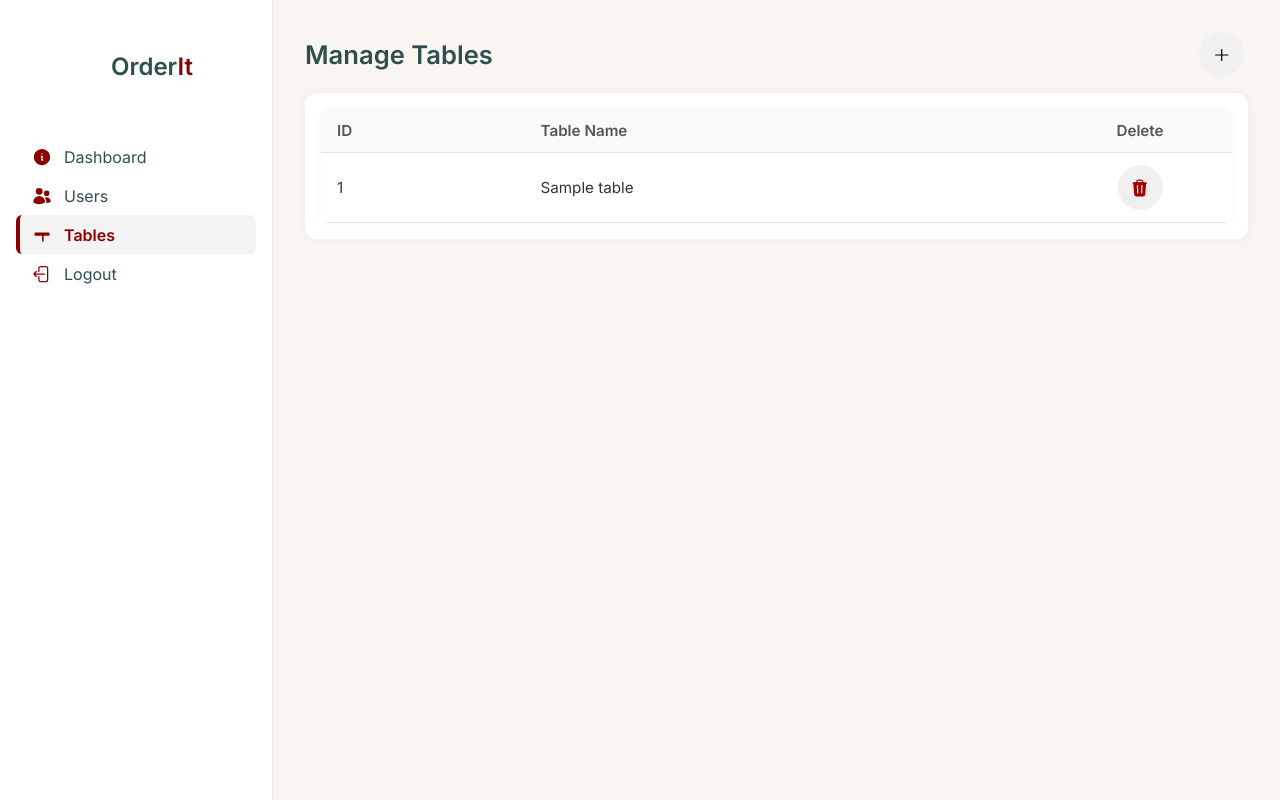
After one commit to GeorgeMoucht/OrderIt, a Django app: page /web/tables/ in a window 1280 px wide. The commit adds this page. Run offline with Django 5.2, Linux system fonts and the light colour scheme; a user stored in the database is signed in; tables that the repository leaves empty hold one stand-in row (values such as "Sample post").

Commit message:
Manage Table in Dashboard Completed.

```diff
--- /dev/null
+++ b/backend/web/static/css/manage_tables.css
@@ -0,0 +1,80 @@
+.table-container {
+    overflow-x: auto;
+    margin-top: 1rem;
+    background-color: #fff;
+    padding: 1rem;
+    border-radius: 12px;
+    box-shadow: 0 0 12px rgba(0, 0, 0, 0.05);
+}
+
+.user-table {
+    width: 100%;
+    border-collapse: collapse;
+    font-size: 0.95rem;
+    font-family: 'Inter', sans-serif;
+}
+
+.user-table thead {
+    background-color: #f5f5f5;
+    color: #333;
+    text-align: left;
+}
+
+.user-table th, .user-table td {
+    padding: 12px 16px;
+    border-bottom: 1px solid #e0e0e0;
+}
+
+.user-table th {
+    font-weight: 600;
+    font-size: 0.95rem;
+}
+
+.user-table tbody tr:hover {
+    background-color: #fafafa;
+}
+
+.actions {
+    text-align: center;
+    white-space: nowrap;
+}
+
+.icon-btn {
+    border: none;
+    background-color: #f0f0f0;
+    border-radius: 50%;
+    width: 45px;
+    height: 45px;
+    display: flex;
+    align-items: center;
+    justify-content: center;
+    margin: 0 4px;
+    cursor: pointer;
+    transition: background 0.2s ease;
+}
+.icon-btn svg {
+    color: black;
+    width: 22px;
+    height: 22px;
+}
+
+.delete-table-btn svg {
+    color: #a40000;
+    width: 20px;
+    height: 20px;
+}
+
+.delete-table-btn:hover svg {
+    color: #d10000;
+}
+
+
+.icon-btn:hover {
+    transform: scale(1.15);
+}
+
+.icon-actions {
+    display: flex;
+    gap: 0.5rem;
+    justify-content: center;
+}
--- a/backend/web/static/css/manage_users.css
+++ b/backend/web/static/css/manage_users.css
@@ -33,6 +33,7 @@
 .user-table td.actions {
     width: 120px;
     text-align: center;
+    padding-right: 2rem;
 }
 
 .icon-actions {
@@ -87,13 +88,14 @@ tr[data-superuser="true"] {
     cursor: not-allowed;
 }
 
-
-.user-row {
+.user-row,
+.table-row {
     cursor: pointer;
     transition: background-color 0.2s ease;
 }
 
-.user-row:hover {
+.user-row:hover,
+.table-row:hover {
     background-color: #f4f4f4;
     box-shadow: inset 0 0 0 1px #ddd;
 }
@@ -140,7 +142,6 @@ tr[data-superuser="true"] {
     border-color: #8B0000;
 }
 
-
 .page-current {
     background-color: #8B0000;
     color: white;
@@ -154,26 +155,3 @@ tr[data-superuser="true"] {
     background-color: #eee;
     cursor: not-allowed;
 }
-
-/* .pagination-controls {
-    display: flex;
-    justify-content: center;
-    gap: 1rem;
-    margin-top: 1.5rem;
-    font-size: 0.95rem;
-    color: #2F4F4F;
-}
-
-.pagination-controls a {
-    text-decoration: none;
-    padding: 0.4rem 0.8rem;
-    background-color: #f4f4f4;
-    border-radius: 6px;
-    color: #8B0000;
-    font-weight: 500;
-    transition: background 0.2s ease;
-}
-
-.pagination-controls a:hover {
-    background-color: #eaeaea;
-} */
--- a/backend/web/static/js/base.js
+++ b/backend/web/static/js/base.js
@@ -1,3 +1,30 @@
+function openModal(contentId, titleText = "") {
+    const template = document.getElementById(contentId);
+    const clone = template.content.cloneNode(true);
+    const modal = document.getElementById('modal');
+    const modalBody = document.getElementById('modal-body');
+    const modalTitle = document.getElementById('modal-title');
+
+    modalTitle.textContent = titleText;
+    modalBody.innerHTML = "";
+    modalBody.appendChild(clone);
+
+    modal.classList.remove("hidden");
+}
+
+function closeModal() {
+    const modal = document.getElementById("modal");
+    modal.classList.add("fade-out");
+    setTimeout(() => {
+        modal.classList.remove("fade-out");
+        modal.classList.add("hidden");
+    }, 200);
+}
+
+function getCSRFToken() {
+    return document.querySelector('[name=csrfmiddlewaretoken]').value;
+}
+
 function showToast(message, type = "success") {
     const toastContainer = document.getElementById("toast-container");
 
--- /dev/null
+++ b/backend/web/static/js/tables.js
@@ -0,0 +1,75 @@
+document.addEventListener("DOMContentLoaded", function () {
+    document.querySelectorAll(".delete-table-btn").forEach((btn) => {
+        btn.addEventListener("click", () => {
+            const tableId = btn.getAttribute("data-tableid");
+            const tableName = btn.getAttribute("data-tablename");
+            openModal("delete-table-template", "Delete Table");
+            requestAnimationFrame(() => {
+                document.getElementById("delete-table-name").textContent = tableName;
+
+                const confirmBtn = document.getElementById("confirm-delete-table");
+                confirmBtn.onclick = () => {
+                    fetch(`/web/tables/delete/`, {
+                        method: "POST",
+                        headers: {
+                            "Content-Type": "application/json",
+                            "X-CSRFToken": getCSRFToken(),
+                        },
+                        body: JSON.stringify({ id: tableId }),
+                    })
+                    .then(res => res.json())
+                    .then(result => {
+                        if (result.success) {
+                            showToast("Table deleted successfully", "success");
+                            closeModal();
+                            setTimeout(() => location.reload(), 1200);
+                        } else {
+                            showToast("Error: " + result.message, "error");
+                        }
+                    })
+                    .catch(error => {
+                        console.error("Delete error:", error);
+                        showToast("An error occurred.", "error");
+                    });
+                };
+            });
+        });
+    });
+    // Add table modal
+    document.getElementById("add-table-btn").addEventListener("click", () => {
+        openModal("add-table-template", "Add Table");
+        requestAnimationFrame(() => {
+            const form = document.getElementById("add-table-form");
+            form.addEventListener("submit", (e) => {
+                e.preventDefault();
+                const name = form.name.value.trim();
+                if (!name) {
+                    showToast("Table name is required.", "error");
+                return;
+                }
+                fetch("/web/tables/create/", {
+                    method: "POST",
+                    headers: {
+                        "Content-Type": "application/json",
+                        "X-CSRFToken": getCSRFToken(),
+                    },
+                    body: JSON.stringify({ name }),
+                })
+                .then((res) => res.json())
+                .then((result) => {
+                    if (result.success) {
+                        showToast("Table created successfully!", "success");
+                        closeModal();
+                        setTimeout(() => location.reload(), 1000);
+                    } else {
+                    showToast("Error: " + result.message, "error");
+                    }
+                })
+                .catch((err) => {
+                    console.error(err);
+                    showToast("Something went wrong", "error");
+                });
+            });
+        });
+    });
+});
--- a/backend/web/templates/web/base.html
+++ b/backend/web/templates/web/base.html
@@ -23,6 +23,10 @@
                     {% include "web/icons/users-icon-solid.html" %}
                     <span>Users</span>
                 </a>
+                <a href="{% url 'tables' %}" class="{% if active_page == 'tables' %}active{% endif %}">
+                    {% include "web/icons/table-icon-solid.html" %}
+                    <span>Tables</span>
+                </a>
                 <a href="{% url 'logout' %}" class="logout-link">
                     {% include "web/icons/arrow-left-start-on-rectangle-solid.html" %}
                     <span>Logout</span>
--- /dev/null
+++ b/backend/web/templates/web/icons/plus-icon-solid.html
@@ -0,0 +1,3 @@
+<svg xmlns="http://www.w3.org/2000/svg" fill="currentColor" viewBox="0 0 24 24" width="20" height="20">
+    <path fill-rule="evenodd" d="M12 4.5a.75.75 0 01.75.75V11.25H19.5a.75.75 0 010 1.5H12.75V18.75a.75.75 0 01-1.5 0V12.75H4.5a.75.75 0 010-1.5H11.25V5.25A.75.75 0 0112 4.5z" clip-rule="evenodd"/>
+  </svg>
--- /dev/null
+++ b/backend/web/templates/web/icons/table-icon-solid.html
@@ -0,0 +1,3 @@
+<svg xmlns="http://www.w3.org/2000/svg" fill="currentColor" viewBox="0 0 24 24" width="20" height="20" class="sidebar-icon">
+  <path d="M3 10a1 1 0 011-1h16a1 1 0 011 1v2a1 1 0 01-1 1h-6v6a1 1 0 01-2 0v-6H4a1 1 0 01-1-1v-2z"/>
+</svg>
--- /dev/null
+++ b/backend/web/templates/web/manage_tables.html
@@ -0,0 +1,71 @@
+{% extends "web/base.html" %}
+{% load static %}
+
+{% block title %}Manage Tables - OrderIt{% endblock %}
+
+{% block extra_head %}
+<link rel="stylesheet" href="{% static 'css/manage_tables.css' %}">
+<script src="{% static 'js/tables.js' %}"></script>
+{% endblock %}
+
+{% block content %}
+<div style="display: flex; justify-content: space-between; align-items: center; margin-bottom: 1rem;">
+    <h2 style="margin: 0;">Manage Tables</h2>
+    <button id="add-table-btn" class="icon-btn" title="Add Table">
+        {% include "web/icons/plus-icon-solid.html" %}
+    </button>
+</div>
+<div class="table-container">
+    <table class="user-table">
+        <thead>
+            <tr>
+                <th>ID</th>
+                <th>Table Name</th>
+                <th class="actions">Delete</th>
+            </tr>
+        </thead>
+        <tbody>
+            {% for table in tables %}
+            <tr class="table-row" data-tableid="{{ table.id }}" data-tablename="{{ table.name }}">
+                <td>{{ table.id }}</td>
+                <td>{{ table.name }}</td>
+                <td class="actions">
+                    <div class="icon-actions">
+                        <button class="icon-btn delete-table-btn" title="Delete" data-tableid="{{ table.id }}" data-tablename="{{ table.name }}">
+                            {% include "web/icons/trash-icon-solid.html" %}
+                        </button>
+                    </div>
+                </td>
+            </tr>
+            {% empty %}
+            <tr>
+                <td colspan="2">No tables found.</td>
+            </tr>
+            {% endfor %}
+        </tbody>
+    </table>
+    <template id="delete-table-template">
+        <div>
+            <p>Are you sure you want to delete table <strong id="delete-table-name"></strong>?</p>
+            <div class="modal-footer">
+                <button type="button" class="btn-cancel" onclick="closeModal()">Cancel</button>
+                <button id="confirm-delete-table" class="btn btn-danger">Yes, delete</button>
+            </div>
+        </div>
+    </template>
+    <template id="add-table-template">
+        <form id="add-table-form">
+            {% csrf_token %}
+            <label>Table Name</label>
+            <input type="text" name="name" placeholder="e.g. Table 5">
+
+            <div class="modal-footer">
+                <button type="button" class="btn-cancel" onclick="closeModal()">Cancel</button>
+                <button type="submit">Add</button>
+            </div>
+        </form>
+    </template>
+</div>
+
+{% include "web/components/modal.html" %}
+{% endblock %}
--- a/backend/web/templates/web/manage_users.html
+++ b/backend/web/templates/web/manage_users.html
@@ -118,9 +118,6 @@
     {% endif %}
 </div> -->
 
-<!-- Reusable modal -->
-{% include "web/components/modal.html" %}
-
 <template id="edit-user-template">
     <form id="edit-user-form">
         {% csrf_token %}
@@ -149,4 +146,6 @@
     </div>
 </template>
 
+
+{% include "web/components/modal.html" %}
 {% endblock %}
--- a/backend/web/urls.py
+++ b/backend/web/urls.py
@@ -5,8 +5,13 @@ urlpatterns = [
     path('login/', views.login_view, name='login'),
     path('dashboard/', views.dashboard, name='dashboard'),
     path("users/", views.manage_users, name="users"),
+    path("tables/", views.manage_tables, name="tables"),
+
     path("logout/", views.logout_view, name="logout"),
 
     path("users/update/", views.update_user_view, name="update_user"),
     path("users/delete/", views.delete_user_view, name="delete_user"),
+    path("tables/delete/", views.delete_table_view, name="delete_table"),
+    path("tables/create/", views.create_table_view, name="create_table"),
+
 ]
--- a/backend/web/views.py
+++ b/backend/web/views.py
@@ -13,6 +13,7 @@ from rest_framework.parsers import JSONParser
 from django.views.decorators.http import require_POST
 from django.core.paginator import Paginator
 from django.utils.http import urlencode
+from api.models import Table
 
 
 User = get_user_model()
@@ -56,6 +57,15 @@ def manage_users(request):
         # "active_page": "users"
         "users": page_obj,
         "active_page": "users"
+    })
+
+@login_required
+@superuser_required
+def manage_tables(request):
+    tables = Table.objects.order_by("id")
+    return render(request, "web/manage_tables.html", {
+        "tables": tables,
+        "active_page": "tables"
     })
 
 @login_required
@@ -145,6 +155,64 @@ def delete_user_view(request):
             "message": str(e)
         }, status=400)
 
+@csrf_exempt
+@require_POST
+@login_required
+@superuser_required
+def delete_table_view(request):
+    try:
+        data = json.loads(request.body)
+        table_id = data.get("id")
+
+        if not table_id:
+            return JsonResponse({
+                "success": False,
+                "message": "Missing table ID."
+            }, status=400)
+
+        from api.models import Table  # το σωστό import
+        table = get_object_or_404(Table, id=table_id)
+        table.delete()
+
+        return JsonResponse({
+            "success": True,
+            "message": "Table deleted successfully."
+        })
+
+    except Exception as e:
+        return JsonResponse({
+            "success": False,
+            "message": str(e)
+        }, status=400)
+
+@csrf_exempt
+@require_POST
+@login_required
+@superuser_required
+def create_table_view(request):
+    try:
+        data = json.loads(request.body)
+        name = data.get("name")
+
+        if not name:
+            return JsonResponse({
+                "success": False,
+                "message": "Name is required."
+            }, status=400)
+
+        Table.objects.create(name=name)
+
+        return JsonResponse({
+            "success": True,
+            "message": "Table created successfully."
+        })
+
+    except Exception as e:
+        return JsonResponse({
+            "success": False,
+            "message": str(e)
+        }, status=500)
+
 @login_required
 @superuser_required
 def logout_view(request):
```
Also changed, not shown: backend/web/static/js/users.js (+0 -44 lines), backend/web/templates/web/dashboard.html (+7 -1 lines).
